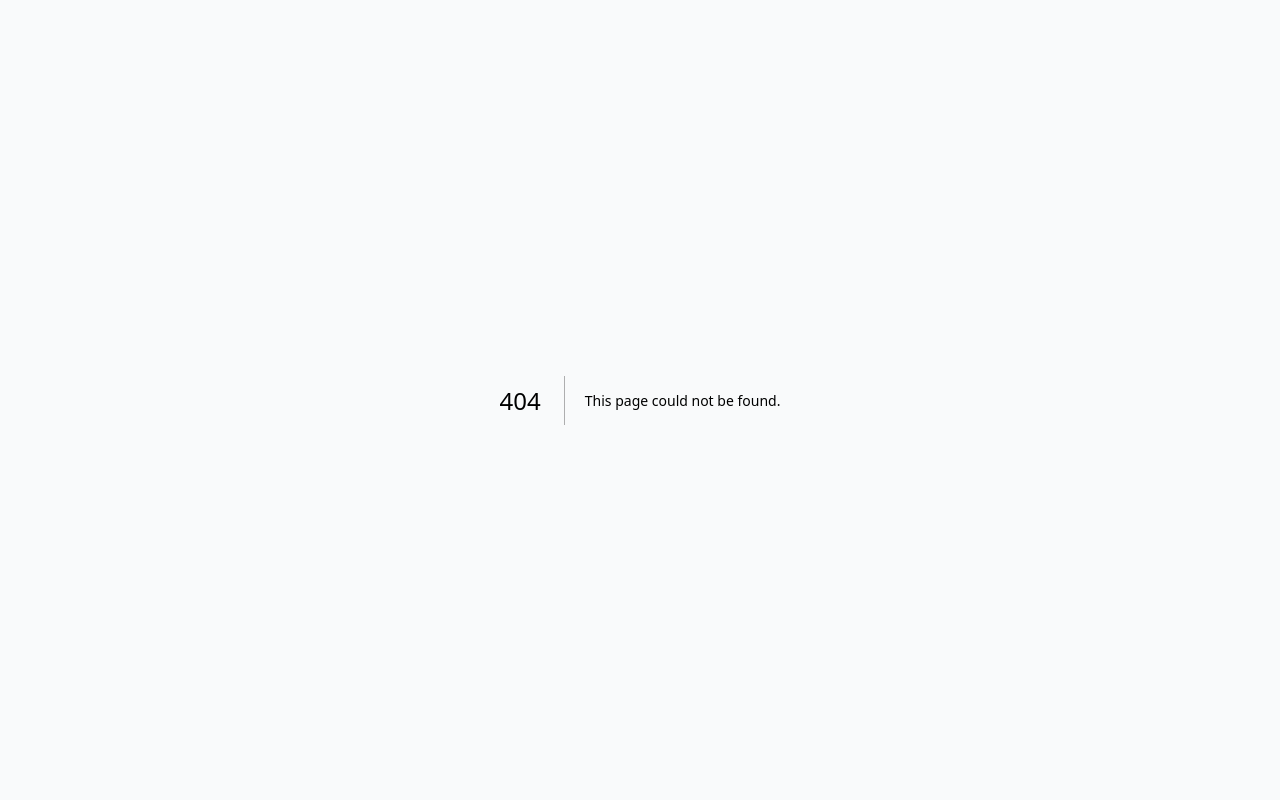
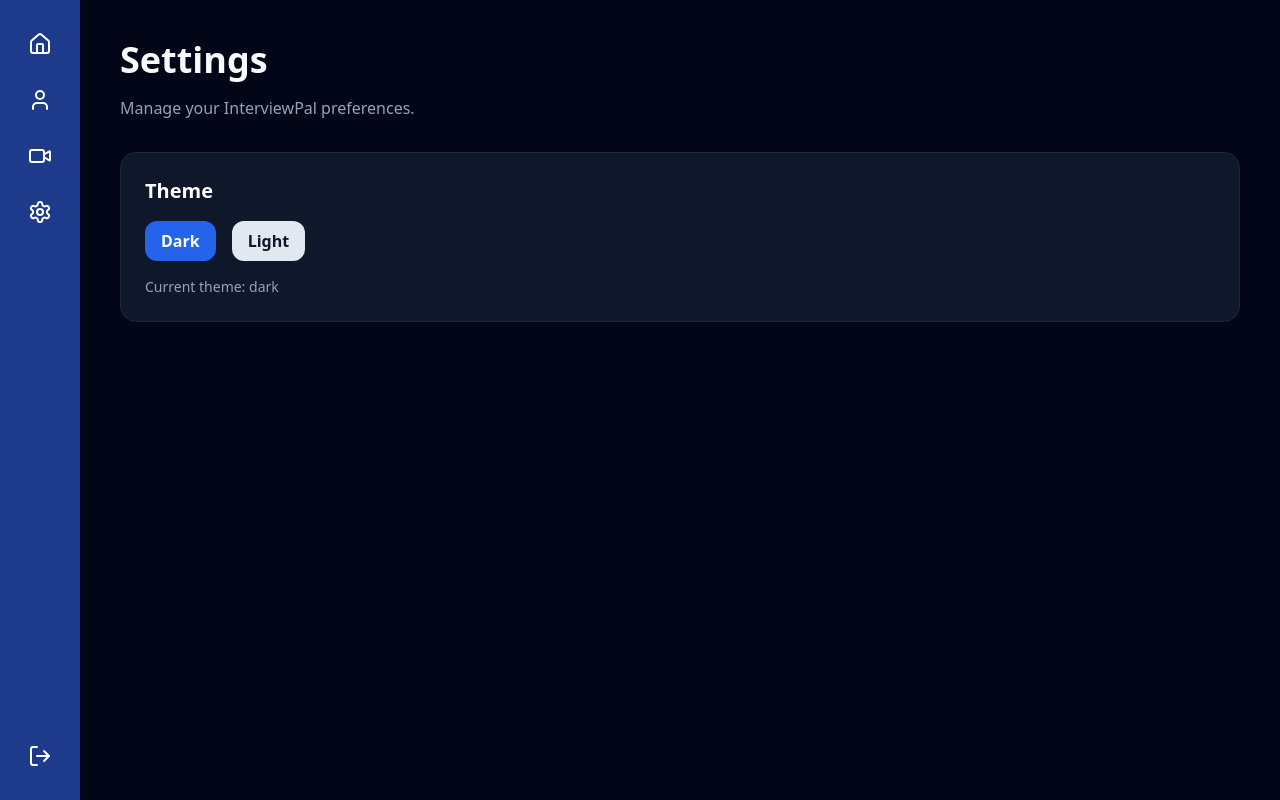
Before and after one commit to MandoBug/InterviewPal, a Next.js app in the folder frontend/: page /settings in a window 1280 px wide. Before the commit this address had no page. Built offline with nearby package versions, Linux system fonts and the light colour scheme.

Commit message:
Add settings page and theme toggle (light/dark mode)

```diff
--- a/frontend/src/app/(app)/dashboard/page.tsx
+++ b/frontend/src/app/(app)/dashboard/page.tsx
@@ -40,7 +40,7 @@ export default function Dashboard() {
   ];
 
   return (
-    <div className="min-h-screen bg-slate-950 p-8 text-slate-100">
+    <div className="min-h-screen bg-[rgb(var(--background-rgb))] p-8 text-[rgb(var(--foreground-rgb))]">
       <div className="max-w-5xl mx-auto">
         <header className="flex justify-between items-center mb-10 bg-slate-900 p-5 rounded-2xl shadow-sm border border-slate-800">
           <div className="flex items-center gap-3">
@@ -65,15 +65,21 @@ export default function Dashboard() {
           </p>
 
           <div className="grid gap-4 md:grid-cols-[1fr_auto]">
+            <div className="relative w-full">
               <select
                 value={role}
                 onChange={(e) => setRole(e.target.value)}
-              className="w-full rounded-xl border border-slate-700 bg-slate-950 px-4 py-4 text-white outline-none focus:ring-2 focus:ring-blue-500"
+                className="w-full appearance-none rounded-xl border border-slate-700 bg-slate-950 px-4 py-4 pr-12 text-white outline-none focus:ring-2 focus:ring-blue-500"
               >
                 {roleOptions.map((option) => (
                   <option key={option} value={option}>{option}</option>
                 ))}
               </select>
+
+              <div className="pointer-events-none absolute right-4 top-1/2 -translate-y-1/2 text-slate-400">
+                ▼
+              </div>
+            </div>
 
             <button
               onClick={startInterview}
--- /dev/null
+++ b/frontend/src/app/(app)/settings/page.tsx
@@ -0,0 +1,50 @@
+'use client';
+
+import { useEffect, useState } from 'react';
+
+export default function SettingsPage() {
+  const [theme, setTheme] = useState('dark');
+
+  useEffect(() => {
+    const savedTheme = localStorage.getItem('theme') || 'dark';
+    setTheme(savedTheme);
+    document.documentElement.dataset.theme = savedTheme;
+  }, []);
+
+  function updateTheme(newTheme: string) {
+    setTheme(newTheme);
+    localStorage.setItem('theme', newTheme);
+    document.documentElement.dataset.theme = newTheme;
+  }
+
+  return (
+    <main className="min-h-screen bg-[rgb(var(--background-rgb))] p-10 text-[rgb(var(--foreground-rgb))]">
+      <h1 className="mb-4 text-4xl font-bold">Settings</h1>
+      <p className="mb-8 text-slate-400">Manage your InterviewPal preferences.</p>
+
+      <section className="rounded-2xl border border-slate-800 bg-slate-900 p-6 text-white">
+        <h2 className="mb-4 text-xl font-semibold text-white">Theme</h2>
+
+        <div className="flex gap-4">
+          <button
+            onClick={() => updateTheme('dark')}
+            className="rounded-xl bg-blue-600 px-4 py-2 font-semibold text-white"
+          >
+            Dark
+          </button>
+
+          <button
+            onClick={() => updateTheme('light')}
+            className="rounded-xl bg-slate-200 px-4 py-2 font-semibold text-slate-900"
+          >
+            Light
+          </button>
+        </div>
+
+        <p className="mt-4 text-sm text-slate-400">
+          Current theme: {theme}
+        </p>
+      </section>
+    </main>
+  );
+}
--- a/frontend/src/app/layout.tsx
+++ b/frontend/src/app/layout.tsx
@@ -10,8 +10,22 @@ export const metadata: Metadata = {
 
 export default function RootLayout({ children }: { children: ReactNode }) {
   return (
-    <html lang="en">
-      <body className="min-h-screen bg-gray-50 antialiased">{children}</body>
+    <html lang="en" suppressHydrationWarning>
+      <head>
+        <script
+          dangerouslySetInnerHTML={{
+            __html: `
+              try {
+                const theme = localStorage.getItem('theme') || 'dark';
+                document.documentElement.dataset.theme = theme;
+              } catch {}
+            `,
+          }}
+        />
+      </head>
+      <body className="min-h-screen bg-[rgb(var(--background-rgb))] text-[rgb(var(--foreground-rgb))] antialiased">
+        {children}
+      </body>
     </html>
   );
 }
--- a/frontend/src/components/Sidebar.tsx
+++ b/frontend/src/components/Sidebar.tsx
@@ -11,7 +11,7 @@ export default function Sidebar() {
     { icon: <Home size={24} />, href: '/dashboard' },
     { icon: <User size={24} />, href: '#' },
     { icon: <Video size={24} />, href: '/interview' },
-    { icon: <Settings size={24} />, href: '#' },
+    { icon: <Settings size={24} />, href: '/settings' },
   ];
 
   function handleLogout() {
--- a/frontend/src/styles/globals.css
+++ b/frontend/src/styles/globals.css
@@ -2,11 +2,22 @@
 @tailwind components;
 @tailwind utilities;
 
-:root {
-  --foreground-rgb: 0, 0, 0;
-  --background-rgb: 255, 255, 255;
+:root,
+:root[data-theme='light'] {
+  --foreground-rgb: 15, 23, 42;
+  --background-rgb: 248, 250, 252;
+  --card-rgb: 255, 255, 255;
+  --muted-rgb: 100, 116, 139;
+  --border-rgb: 203, 213, 225;
 }
 
+:root[data-theme='dark'] {
+  --foreground-rgb: 248, 250, 252;
+  --background-rgb: 2, 6, 23;
+  --card-rgb: 15, 23, 42;
+  --muted-rgb: 148, 163, 184;
+  --border-rgb: 30, 41, 59;
+}
 body {
   color: rgb(var(--foreground-rgb));
   background: rgb(var(--background-rgb));
```
Also changed, not shown: frontend/src/app/(app)/interview/page.tsx (+29 -29 lines), 1 other file (tests, documents, lock files or other folders). Lines whose indentation alone changed are shown as unchanged.
